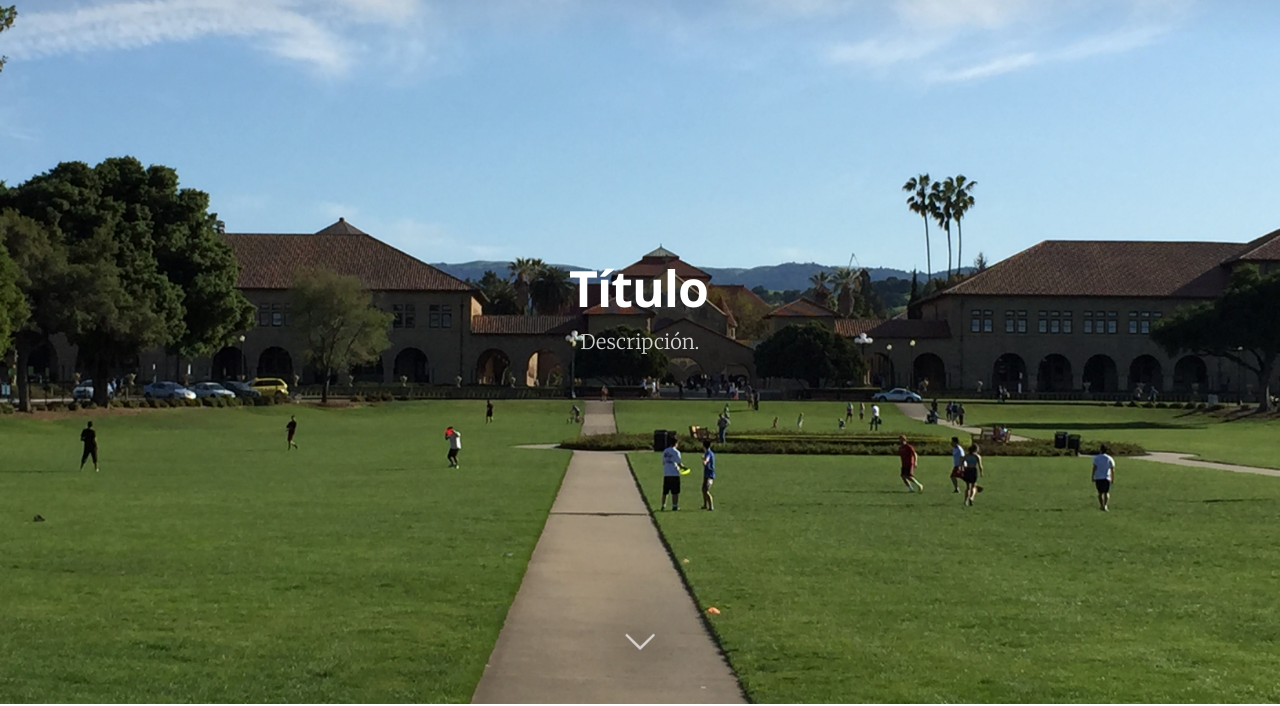
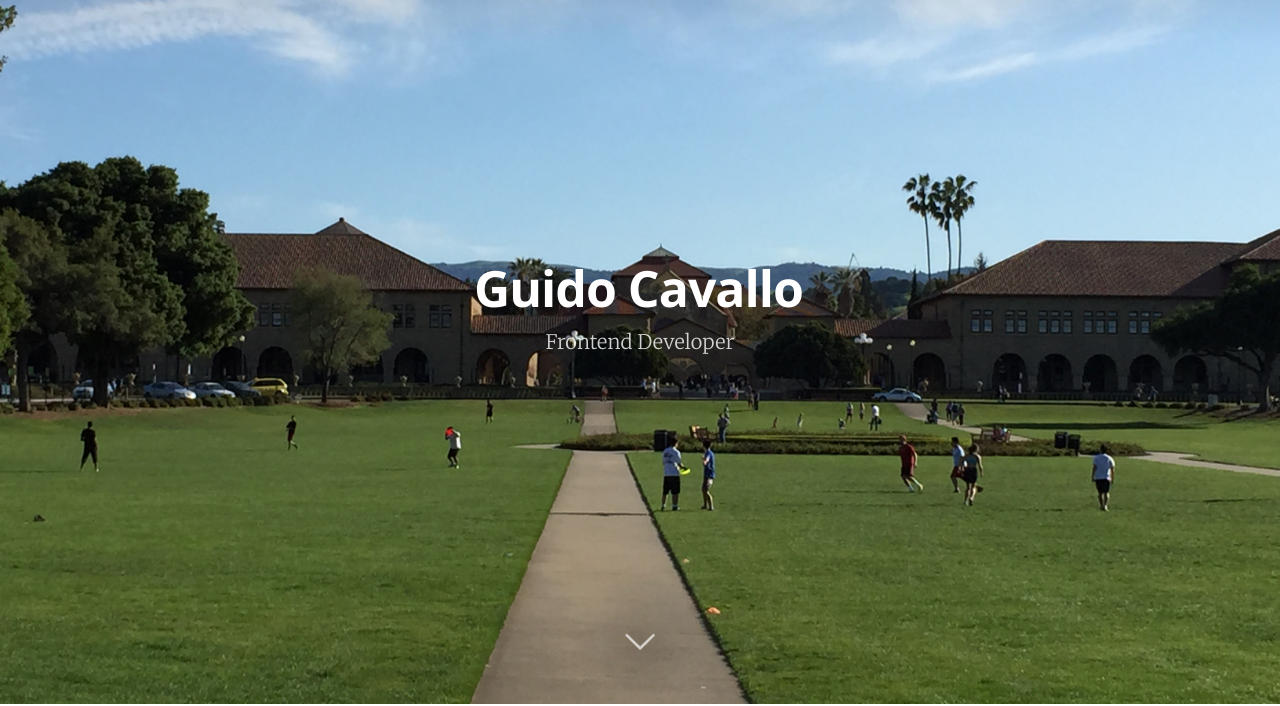
Before and after one commit to platzi/platzigit, a plain HTML site: page index.html in a window 1280 px wide. Shown: the part 96-802 px from the top of the page. Drawn offline with nearby package versions, Linux system fonts and the light colour scheme.

Commit message:
Final Final. Este es el que va! :D

```diff
--- a/index.html
+++ b/index.html
@@ -75,8 +75,8 @@
             </nav>
             <div class="vertical">
                 <div class="main-header-content inner">
-                    <h1 class="page-title">Título</h1>
-                    <h2 class="page-description">Descripción.</h2>
+                    <h1 class="page-title">Guido Cavallo</h1>
+                    <h2 class="page-description">Frontend Developer</h2>
                 </div>
             </div>
             <a class="scroll-down icon-arrow-left" href="index.html#content" data-offset="-45"><span class="hidden">Scroll Down</span></a>
```
